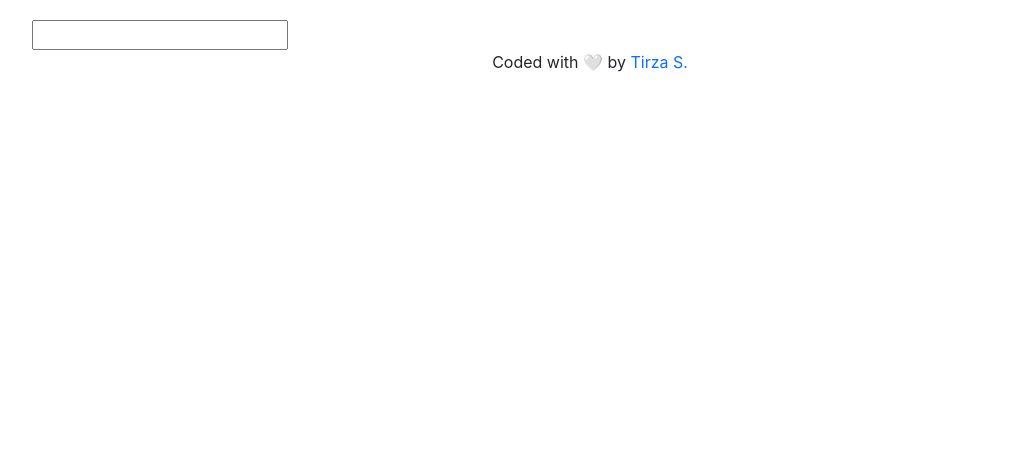
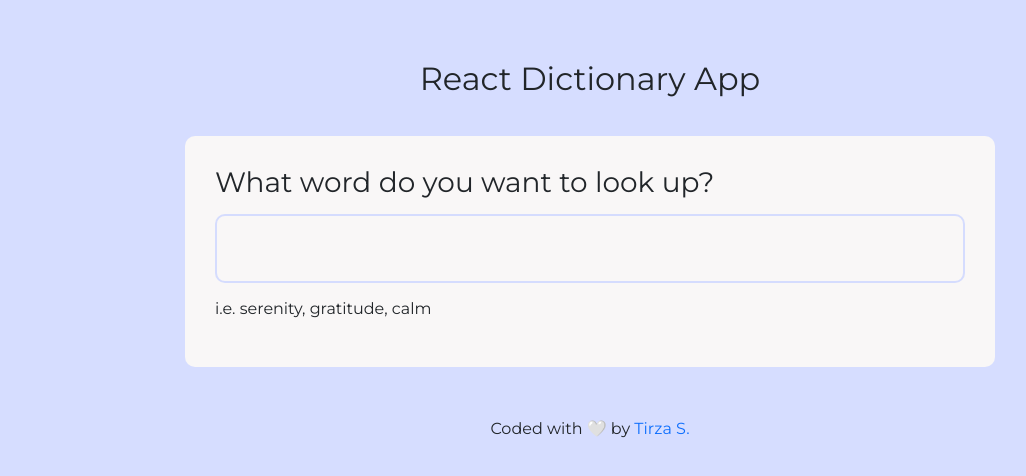
Before and after one commit to tirza-s/dictionary-app, a React (Create React App) app: page / in a window 1280 px wide. Shown: the top 476 px of the page, without its empty margins (50-1076 px from the left). Built offline with nearby package versions, Linux system fonts and the light colour scheme.

Commit message:
add styling

```diff
--- a/package.json
+++ b/package.json
@@ -3,6 +3,9 @@
   "version": "0.1.0",
   "private": true,
   "dependencies": {
+    "@fortawesome/fontawesome-svg-core": "^6.7.2",
+    "@fortawesome/free-solid-svg-icons": "^6.7.2",
+    "@fortawesome/react-fontawesome": "^0.2.2",
     "@testing-library/dom": "^10.4.0",
     "@testing-library/jest-dom": "^6.6.3",
     "@testing-library/react": "^16.3.0",
--- a/public/index.html
+++ b/public/index.html
@@ -15,6 +15,12 @@
       manifest.json provides metadata used when your web app is installed on a
       user's mobile device or desktop. See https://developers.google.com/web/fundamentals/web-app-manifest/
     -->
+
+  <!-- Google font goes below -->
+  <link rel="preconnect" href="https://fonts.googleapis.com">
+  <link rel="preconnect" href="https://fonts.gstatic.com" crossorigin>
+  <link href="https://fonts.googleapis.com/css2?family=Montserrat:ital@0;1&display=swap" rel="stylesheet">
+
   <link rel="manifest" href="%PUBLIC_URL%/manifest.json" />
   <!--
       Notice the use of %PUBLIC_URL% in the tags above.
--- a/src/App.css
+++ b/src/App.css
@@ -1,3 +1,8 @@
+body {
+    background-color: rgba(210, 218, 255, 0.897);
+    font-family: "Montserrat", sans-serif;
+}
+
 a {
     text-decoration: none;
 }
@@ -10,4 +15,11 @@ a:hover {
 
 .App-footer {
     text-align: center;
+    padding-top: 30px;
 }
+
+.title {
+    text-align: center;
+    padding: 60px;
+    padding-bottom: 18px;
+}
--- a/src/App.js
+++ b/src/App.js
@@ -4,10 +4,13 @@ import Dictionary from './Dictionary';
 function App() {
   return (
     <div className="App">
+      <h2 className="title">React Dictionary App</h2>
+
       <div className="container">
         <main>
           <Dictionary />
         </main>
+
       </div>
       <footer className="App-footer">Coded with 🤍 by
         <a href="https://tirzasamosir.netlify.app/" target="_blank" rel="noreferrer"> Tirza S.</a>
--- a/src/Dictionary.css
+++ b/src/Dictionary.css
@@ -1,3 +1,84 @@
-.Dictionary {
-    padding-top: 20px;
+.container {
+    padding: 0;
+    max-width: 850px;
+
 }
+
+section {
+    background-color: #F9F7F7;
+    padding: 30px;
+}
+
+.Dictionary-section {
+    margin-top: 0;
+}
+
+.dictionary-word {
+    margin-bottom: 14px;
+    font-weight: 500;
+}
+
+.word-example {
+    padding-top: 14px;
+}
+
+.Dictionary-section,
+.Results-section,
+.Meaning-section,
+.Synonyms-section {
+    margin: 20px;
+    border-radius: 10px;
+}
+
+input {
+    max-width: 100%;
+    width: 100%;
+    padding: 18px;
+    background-color: #F9F7F7;
+    border: 2px solid rgba(210, 218, 255, 0.897);
+    border-radius: 10px;
+    font-size: 1.2rem;
+}
+
+.definition {
+    font-weight: 700;
+    line-height: 2;
+}
+
+.example {
+    font-size: 0.9rem;
+    line-height: 2;
+}
+
+.synonyms {
+    font-weight: 700;
+    line-height: 2.8;
+}
+
+.btn-link {
+    border-radius: 35px;
+    padding: 10px 15px;
+    color: plum;
+    border: 2px solid rgba(210, 218, 255, 0.897);
+    background-color: #F9F7F7;
+    cursor: pointer;
+    text-decoration: none;
+}
+
+.btn-link:hover {
+    color: plum;
+    background-color: #F9F7F7;
+    border-color: rgba(210, 218, 255, 0.897);
+
+}
+
+.phonetic-text {
+    padding-top: 17px;
+}
+
+
+.error {
+    text-align: center;
+    color: #FF5722;
+    font-size: 1.2rem;
+}
--- a/src/Dictionary.js
+++ b/src/Dictionary.js
@@ -41,13 +41,16 @@ export default function Dictionary() {
 
     return (
         <div className="Dictionary">
-
-            <form onSubmit={search}>
-                <input type="search" onChange={handleKeyWordChange} />
-            </form>
-
+            <section className="Dictionary-section">
+                <form onSubmit={search}>
+                    <h3 className="dictionary-word">What word do you want to look up?</h3>
+                    <input type="search" onChange={handleKeyWordChange} />
+                    <p className="word-example">i.e. serenity, gratitude, calm</p>
+                </form>
+            </section>
             {error && <div className="error">{error}</div>}
             {results && <Results results={results} />}
+
         </div>
     )
 }
--- a/src/Meaning.js
+++ b/src/Meaning.js
@@ -5,14 +5,22 @@ export default function Meaning({ meaning }) {
     return (
         <div className="Meaning">
 
-            <h4>{meaning.partOfSpeech}</h4>
-            <p><strong>Definition:</strong> {meaning.definition}</p>
+            <section className="Meaning-section">
+                <h4>{meaning.partOfSpeech}</h4>
 
-            {meaning.example && (
-                <p><em>Example:</em> {meaning.example}</p>
-            )}
+                <span className="definition">definition : </span>
 
-            <Synonyms synonyms={meaning.synonyms} />
+                <span>{meaning.definition}</span>
+
+                <Synonyms synonyms={meaning.synonyms} />
+
+                {meaning.example && (
+                    <p className="example">Example : <em>{meaning.example}</em></p>
+                )}
+
+            </section>
+
+
 
         </div>
     );
--- a/src/Phonetic.js
+++ b/src/Phonetic.js
@@ -1,4 +1,6 @@
 import React, { useEffect } from "react";
+import { FontAwesomeIcon } from '@fortawesome/react-fontawesome';
+import { faVolumeLow } from '@fortawesome/free-solid-svg-icons';
 
 export default function Phonetic({ phonetic, word }) {
     useEffect(() => {
@@ -19,16 +21,20 @@ export default function Phonetic({ phonetic, word }) {
             utterance.voice = betterVoice;
         }
 
-        utterance.pitch = 1.2;
+        utterance.pitch = 1.4;
         utterance.rate = 0.8;
 
         speechSynthesis.speak(utterance);
+
     }
 
     return (
-        <div className="Phonetic">
-            <p className="phonetic">/{phonetic}/</p>
-            <button onClick={() => speak(word)} className="phonetic"> 🔊</button>
+        <div className="Phonetic d-flex gap-3 mt-3">
+            <button onClick={() => speak(word)} className="btn btn-link ">
+                <FontAwesomeIcon icon={faVolumeLow} size="2x" />
+            </button>
+            <p className="phonetic-text">/{phonetic}/</p>
+
         </div>
     )
 }
--- a/src/Results.js
+++ b/src/Results.js
@@ -14,13 +14,18 @@ export default function Results(props) {
 
         return (
             <div className="Results">
-                <h3>{results.word}</h3>
+                <section className="Results-section">
+                    <h3>{results.word}</h3>
+                    <Phonetic phonetic={results.phonetic} word={results.word} />
+                </section>
 
-                <Phonetic phonetic={results.phonetic} word={results.word} />
+
+
 
                 {filterdMeanings.map((meaning, index) => (
                     <Meaning key={index} meaning={meaning} />
                 ))}
+
             </div>
         );
     } else {
--- a/src/Synonyms.js
+++ b/src/Synonyms.js
@@ -6,9 +6,7 @@ export default function Synonyms({ synonyms }) {
 
     return (
         <div className="Synonyms">
-
-            <p><strong>Synonyms:</strong> {synonyms.join(", ")}</p>
-
+            <span className="synonyms">synonyms : </span>{synonyms.join(", ")}
         </div>
     )
 }
```
Also changed, not shown: 1 other file (tests, documents, lock files or other folders).
